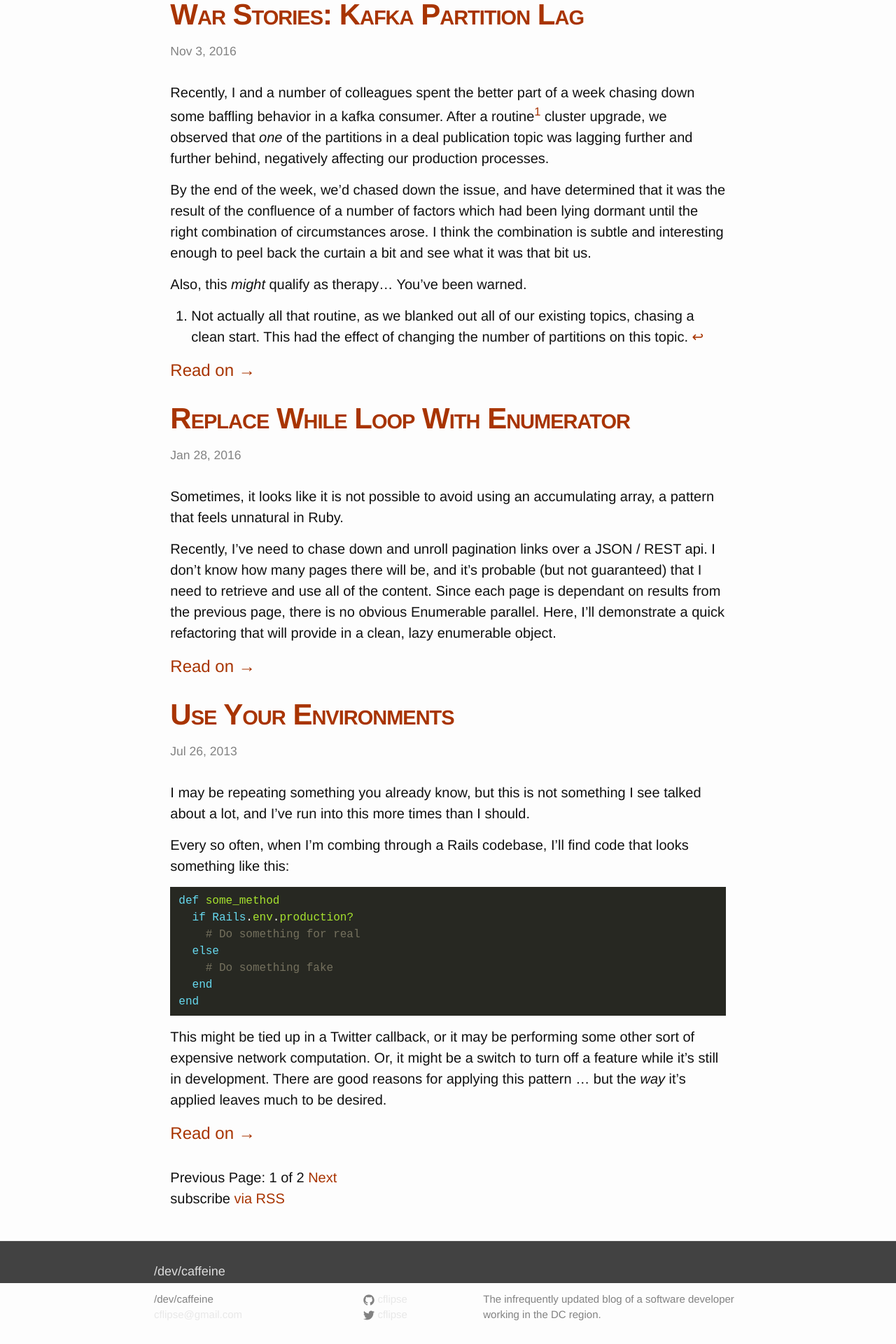
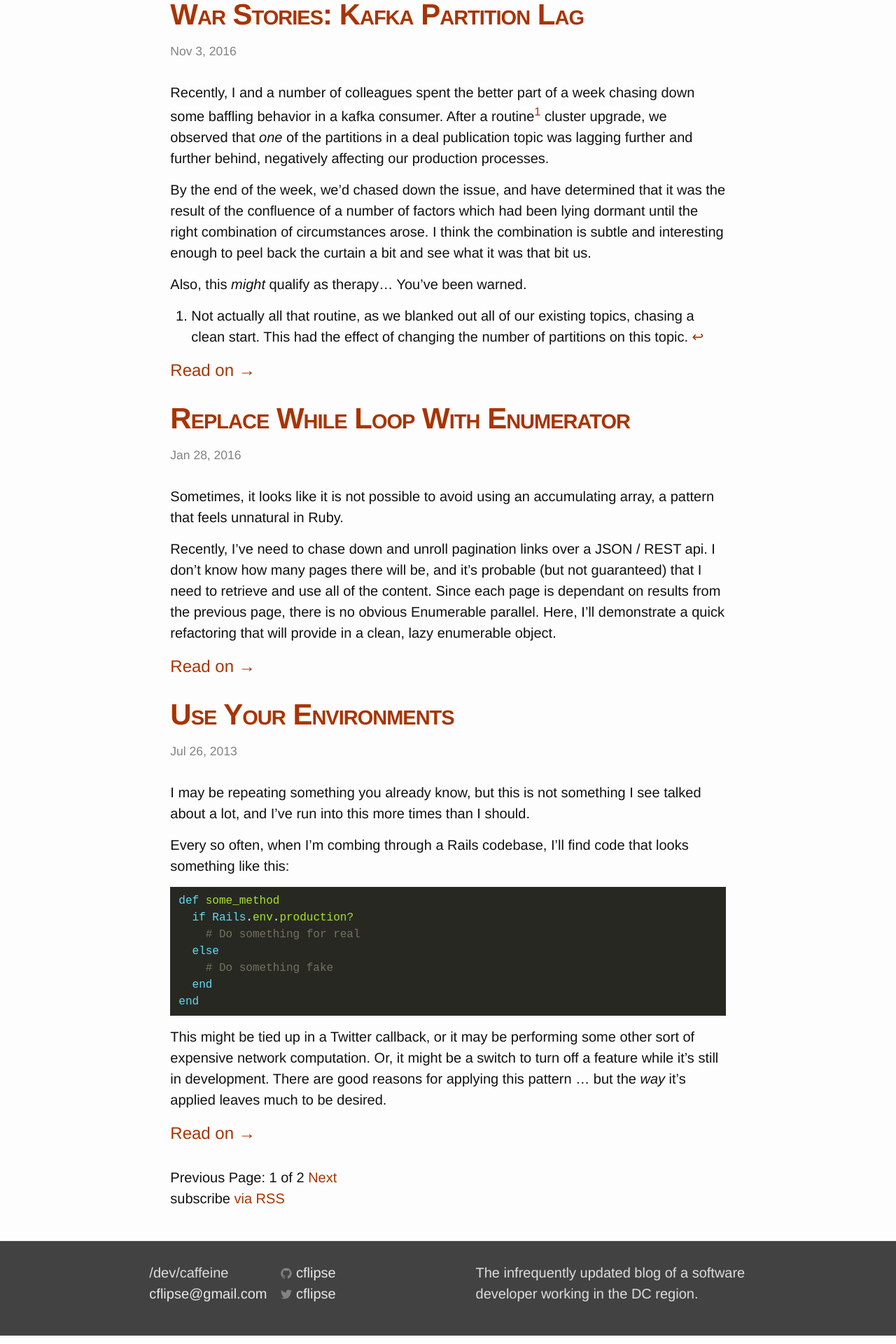
Before and after one commit to cflipse/devcaffeine, a Jekyll site: the page built from index.html, in a window 1280 px wide. Shown: the part 1089-3009 px from the top of the page at 70% size. Built offline with Jekyll 4.4.1, drawn with Linux system fonts in a browser that asks for light colours; the list of posts is cut into pages by our own code.

Commit message:
Updated footer

```diff
--- a/_includes/footer.html
+++ b/_includes/footer.html
@@ -1,18 +1,12 @@
 <footer class="site-footer">
-
-  <div class="wrapper">
-
+  <div>
   <h2 class="footer-heading">{{ site.title }}</h2>
 
-    <div class="footer-col-wrapper">
-      <div class="footer-col footer-col-1">
   <ul class="contact-list">
     <li>{{ site.title }}</li>
     <li><a href="mailto:{{ site.email }}">{{ site.email }}</a></li>
   </ul>
-      </div>
 
-      <div class="footer-col footer-col-2">
   <ul class="social-media-list">
     {% if site.github_username %}
     <li>
@@ -26,13 +20,9 @@
     </li>
     {% endif %}
   </ul>
-      </div>
 
-      <div class="footer-col footer-col-3">
+  <div class="description">
     <p>{{ site.description }}</p>
   </div>
   </div>
-
-  </div>
-
 </footer>
--- a/_sass/_layout.scss
+++ b/_sass/_layout.scss
@@ -10,8 +10,13 @@ html, body {
 
 body {
   display: grid;
-  grid-template-columns: minmax(1em,1fr) 4fr minmax(1em, 1fr);
-  grid-template-rows: auto 1fr minmax(1em, auto);
+  grid-template-columns: minmax(0.5em,1fr) 4fr minmax(0.5em, 1fr);
+  grid-template-rows: auto 1fr auto;
+
+  @include media-query($on-palm) {
+    grid-template-columns: 0.5em 4fr 0.5em;
+  }
+
 }
 
 .site-header {
@@ -21,7 +26,22 @@ body {
 }
 
 .site-footer {
-  grid-column: 1 / -1;
+  grid-column: 1/-1;
+  display: inherit;
+  grid-template-columns: inherit;
+
+
+ >div {
+    grid-column: 2;
+    display: flex;
+    flex-direction: row;
+    flex-wrap: wrap;
+    margin: -0.5em;
+
+    >* {
+      margin: 0.5em;
+    }
+  }
 }
 
 .page-content {
@@ -170,42 +190,32 @@ body {
 }
 
 .footer-heading {
-    font-size: 18px;
-    margin-bottom: $spacing-unit / 2;
+  font-size: 18px;
+  margin-bottom: $spacing-unit / 2;
+  flex: 0 0 100%;
+
+  display: none;    /// this title seems silly
 }
 
-.contact-list,
+.contact-list {
+  list-style: none;
+  margin-left: 0;
+  flex: 1;
+}
+
 .social-media-list {
     list-style: none;
     margin-left: 0;
+    flex: 2;
 }
 
-.footer-col-wrapper {
-    font-size: 15px;
-    color: $grey-color;
-    margin-left: -$spacing-unit / 2;
-    @extend %clearfix;
-}
+.description {
+  flex: 3;
 
-.footer-col {
-    float: left;
-    margin-bottom: $spacing-unit / 2;
-    padding-left: $spacing-unit / 2;
-}
+  @include media-query($on-palm) {
+    flex: 0 0 100%;
+  }
 
-.footer-col-1 {
-    width: -webkit-calc(35% - (#{$spacing-unit} / 2));
-    width:         calc(35% - (#{$spacing-unit} / 2));
-}
-
-.footer-col-2 {
-    width: -webkit-calc(20% - (#{$spacing-unit} / 2));
-    width:         calc(20% - (#{$spacing-unit} / 2));
-}
-
-.footer-col-3 {
-    width: -webkit-calc(45% - (#{$spacing-unit} / 2));
-    width:         calc(45% - (#{$spacing-unit} / 2));
 }
 
 .colophon {
@@ -217,28 +227,6 @@ body {
   }
 
 }
-
-@include media-query($on-laptop) {
-    .footer-col-1,
-    .footer-col-2 {
-        width: -webkit-calc(50% - (#{$spacing-unit} / 2));
-        width:         calc(50% - (#{$spacing-unit} / 2));
-    }
-
-    .footer-col-3 {
-        width: -webkit-calc(100% - (#{$spacing-unit} / 2));
-        width:         calc(100% - (#{$spacing-unit} / 2));
-    }
-}
-
-@include media-query($on-palm) {
-    .footer-col {
-        float: none;
-        width: -webkit-calc(100% - (#{$spacing-unit} / 2));
-        width:         calc(100% - (#{$spacing-unit} / 2));
-    }
-}
-
 
 
 /**
```
Lines whose indentation alone changed are shown as unchanged.
